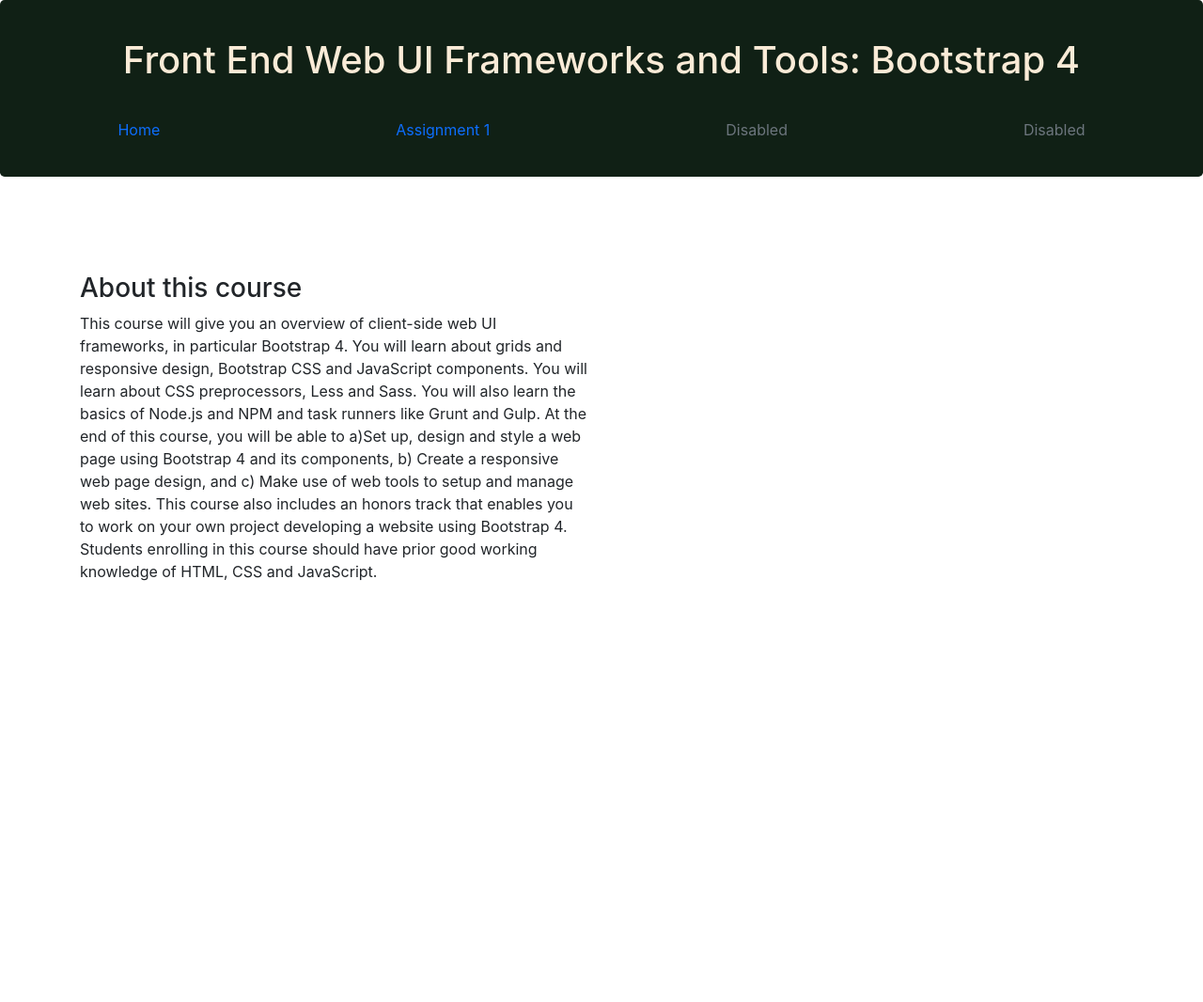
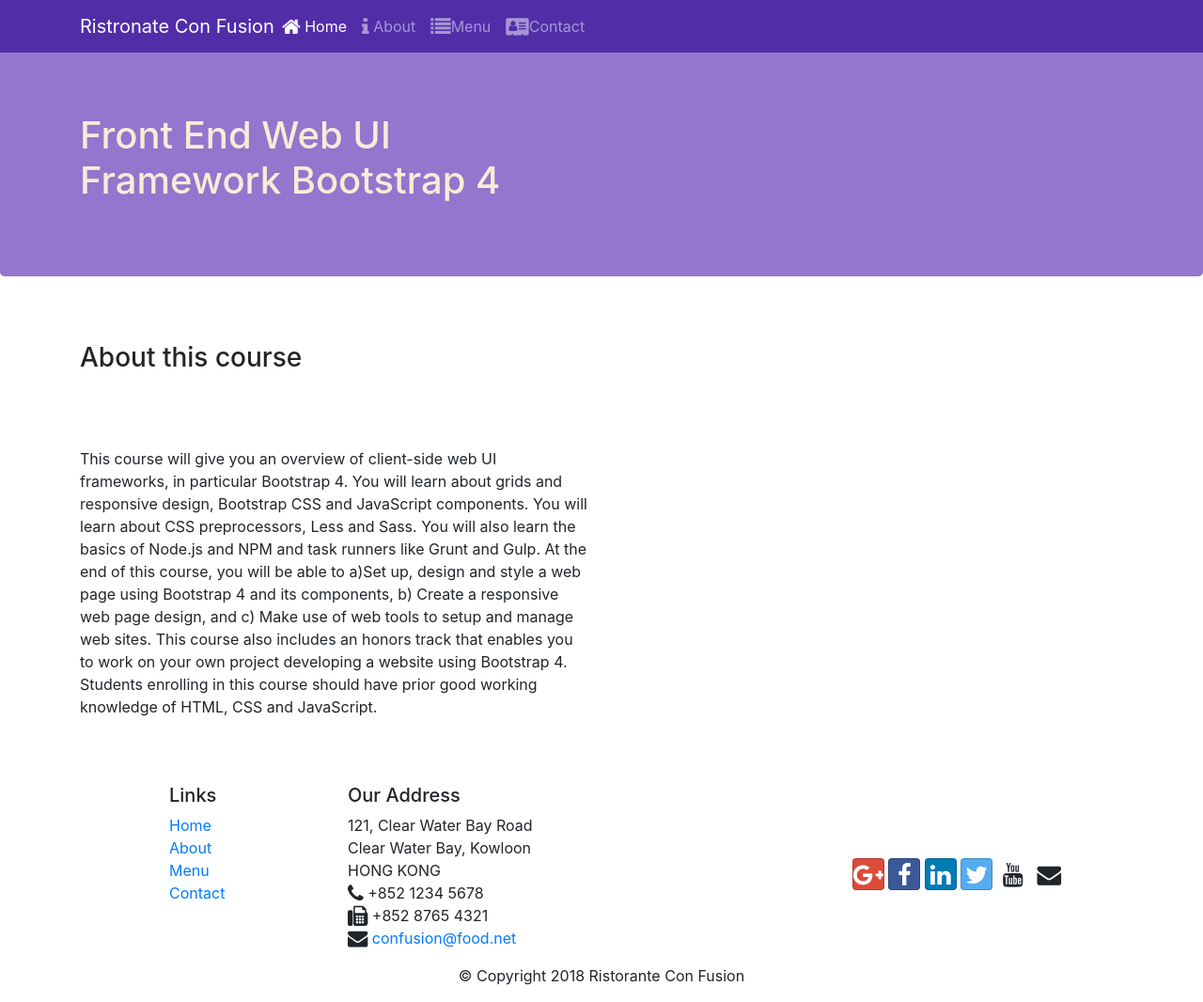
Before and after one commit to hamadhassan/Front-End-Web-UI-Frameworks-and-Tools, a website: page index.html in a window 1280 px wide. Shown: the whole page at 94% size. Before the commit the page ends 800 px from the top, so only its background shows below. Drawn offline with nearby package versions, Linux system fonts and the light colour scheme.

Commit message:
change layout of index.html file

```diff
--- a/css/styles.css
+++ b/css/styles.css
@@ -1,13 +1,19 @@
 .jumbotron{
-    background-color: rgb(16, 32, 21);
-    text-align: center;
+    background: #9575CD;
     color: antiquewhite;
-    text-decoration: none;
-    padding: 40px 0px 30px 0px;
-}
-h1{
-    margin: 0px auto 30px auto;
-}
+    padding: 70px 30px 70px 30px;
+    margin: 0 auto;
+ }
+.navbar-dark{
+    background-color: #512DA8;
+ }
+body{
+    padding: 50px 0px 0px 0px ;
+    z-index: 0;
+ }
 .about{
     margin: 70px auto;
 }
+.about p{
+    padding: 70px 0px 0px 0px ;
+}
--- a/index.html
+++ b/index.html
@@ -3,33 +3,47 @@
 <head>
     <meta charset="UTF-8">
     <meta http-equiv="X-UA-Compatible" content="IE=edge">
-    <meta name="viewport" content="width=device-width, initial-scale=1.0">
+    <meta name="viewport" content="width=device-width, initial-scale=1, shrink-to-fit=no">
       <!-- Bootstrap CSS -->
       <link rel="stylesheet" href="node_modules/bootstrap/dist/css/bootstrap.min.css">
       <link rel="stylesheet" href="https://cdn.jsdelivr.net/npm/bootstrap@4.6.2/dist/css/bootstrap.min.css" integrity="sha384-xOolHFLEh07PJGoPkLv1IbcEPTNtaed2xpHsD9ESMhqIYd0nLMwNLD69Npy4HI+N" crossorigin="anonymous">
       <link rel="stylesheet" href="css/styles.css">
       <link rel="stylesheet" href="node_modules/font-awesome/css/font-awesome.css">
       <link rel="stylesheet" href="node_modules/bootstrap-social/bootstrap-social.css">
-     <title>Document</title>
+      <title>Ristorante Con Fusion: About Us</title>
 </head>
+
 <body>
+    <nav class="navbar navbar-dark navbar-expand-sm fixed-top">
+        <div class="container">
+            <button class="navbar-toggler" type="button" data-toggle="collapse" data-target="#Navbar">
+                <span class="navbar-toggler-icon"></span>
+            </button>
+            <a class="navbar-brand mr-auto" href="#">Ristronate Con Fusion</a>
+            <div class="collapse navbar-collapse" id="Navbar">
+                <ul class="navbar-nav mr-auto"><!--mr means margin -->
+                    <li class="nav-item active"><a class="nav-link" href="#"><span class="fa fa-home fa-lg"></span> Home</a></li>
+                    <li class="nav-item "><a class="nav-link" href="assignment1.html"><span class="fa fa-info fa-lg"></span> About</a></li><!--About mean ASSIGNEMNT-1 -->
+                    <li class="nav-item"><a class="nav-link" href="#"><span class="fa fa-list fa-lg"></span>Menu</a></li>
+                    <li class="nav-item"><a class="nav-link" href="#"><span class="fa fa-address-card fa-lg"></span>Contact</a></li>
+                </ul>
+            </div>
+
+        </div>
+    </nav>
+
     <header class="jumbotron">
-        <h1>Front End Web UI Frameworks and Tools: Bootstrap 4</h1>
-        <ul class="nav nav-pills nav-fill">
-            <li class="nav-item">
-              <a class="nav-link" href="index.html">Home</a>
-            </li>
-            <li class="nav-item">
-              <a class="nav-link" href="assignment1.html">Assignment 1</a>
-            </li>
-            <li class="nav-item">
-              <a class="nav-link disabled" href="#">Disabled </a>
-            </li>
-            <li class="nav-item">
-              <a class="nav-link disabled" href="#">Disabled</a>
-            </li>
-          </ul>
+        <div class="container">
+            <div class="row row-header">
+                <div class="col-12 col-sm-6">
+                    <h1>Front End Web UI Framework Bootstrap 4 </h1>
+                </div>
+                <div class="col-12 col-sm">
+                </div>
+            </div>
+        </div>
     </header>
+
     <main>
       <div class="container">
           <div class="row">
@@ -46,6 +60,48 @@
       </div>
 
   </main>
+
+    <footer class="footer">
+        <div class="container">
+            <div class="row">
+                <div class="col-4 offset-1 col-sm-2">
+                    <h5>Links</h5>
+                    <ul class="list-unstyled">
+                        <li><a href="index.html">Home</a></li>
+                        <li><a href="#">About</a></li>
+                        <li><a href="#">Menu</a></li>
+                        <li><a href="#">Contact</a></li>
+                    </ul>
+                </div>
+                <div class="col-7 col-sm-5">
+                    <h5>Our Address</h5>
+                    <address>
+		              121, Clear Water Bay Road<br>
+		              Clear Water Bay, Kowloon<br>
+		              HONG KONG<br>
+		              <span class="fa fa-phone fa-lg"></span> +852 1234 5678<br>
+		              <i class="fa fa-fax fa-lg"></i>  +852 8765 4321<br><!--Both span and i tag used for icon-->
+		              <i class="fa fa-envelope fa-lg"></i> <a href="mailto:confusion@food.net">confusion@food.net</a>
+		           </address>
+                </div>
+                <div class="col-12 col-sm-4 align-self-center">
+                    <div class="text-center">
+                        <a class="btn btn-social-icon btn-google" href="http://google.com/+"><i class="fa fa-google-plus fa-lg"></i></a>
+                        <a class="btn btn-social-icon btn-facebook" href="http://www.facebook.com/profile.php?id="><i class="fa fa-facebook fa-lg"></i></a>
+                        <a class="btn btn-social-icon btn-linkedin"href="http://www.linkedin.com/in/"><i class="fa fa-linkedin fa-lg"></i></a>
+                        <a class="btn btn-social-icon btn-twitter" href="http://twitter.com/"><i class="fa fa-twitter fa-lg"></i></a>
+                        <a class="btn btn-social-icon btn-youtube" href="http://youtube.com/"><i class="fa fa-youtube fa-lg"></i></a>
+                        <a class="btn btn-social-icon" href="mailto:"><i class="fa fa-envelope fa-lg"></i></a>
+                    </div>
+                </div>
+           </div>
+           <div class="row justify-content-center">
+                <div class="col-auto">
+                    <p>© Copyright 2018 Ristorante Con Fusion</p>
+                </div>
+           </div>
+        </div>
+    </footer>
         <!-- jQuery first, then Popper.js, then Bootstrap JS. -->
         <script src="node_modules/jquery/dist/jquery.slim.min.js"></script>
         <script src="node_modules/popper.js/dist/umd/popper.min.js"></script>
@@ -53,4 +109,5 @@
         <script src="https://cdn.jsdelivr.net/npm/jquery@3.5.1/dist/jquery.slim.min.js" integrity="sha384-DfXdz2htPH0lsSSs5nCTpuj/zy4C+OGpamoFVy38MVBnE+IbbVYUew+OrCXaRkfj" crossorigin="anonymous"></script>
 <script src="https://cdn.jsdelivr.net/npm/bootstrap@4.6.2/dist/js/bootstrap.bundle.min.js" integrity="sha384-Fy6S3B9q64WdZWQUiU+q4/2Lc9npb8tCaSX9FK7E8HnRr0Jz8D6OP9dO5Vg3Q9ct" crossorigin="anonymous"></script>
 </body>
+
 </html>
```
Also changed, not shown: assignment1.html (+3 -3 lines). Lines whose indentation alone changed are shown as unchanged.
